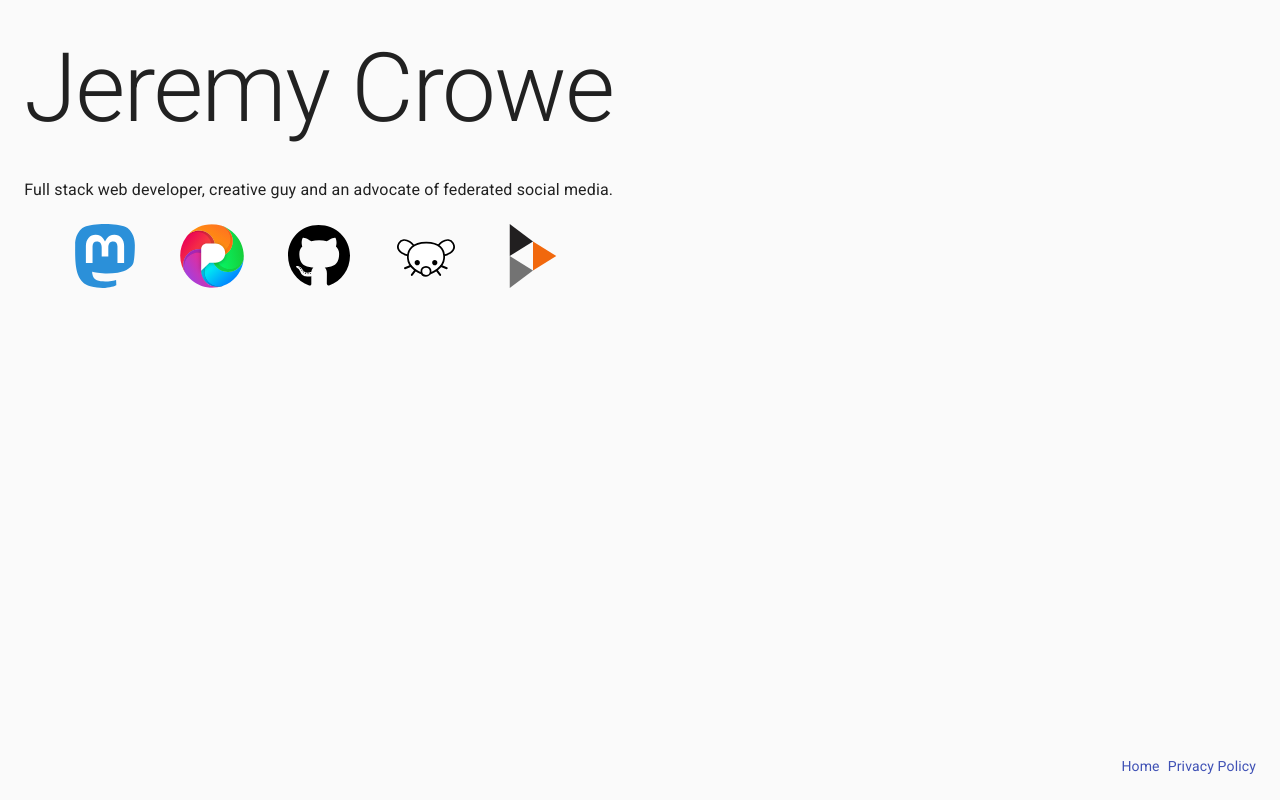
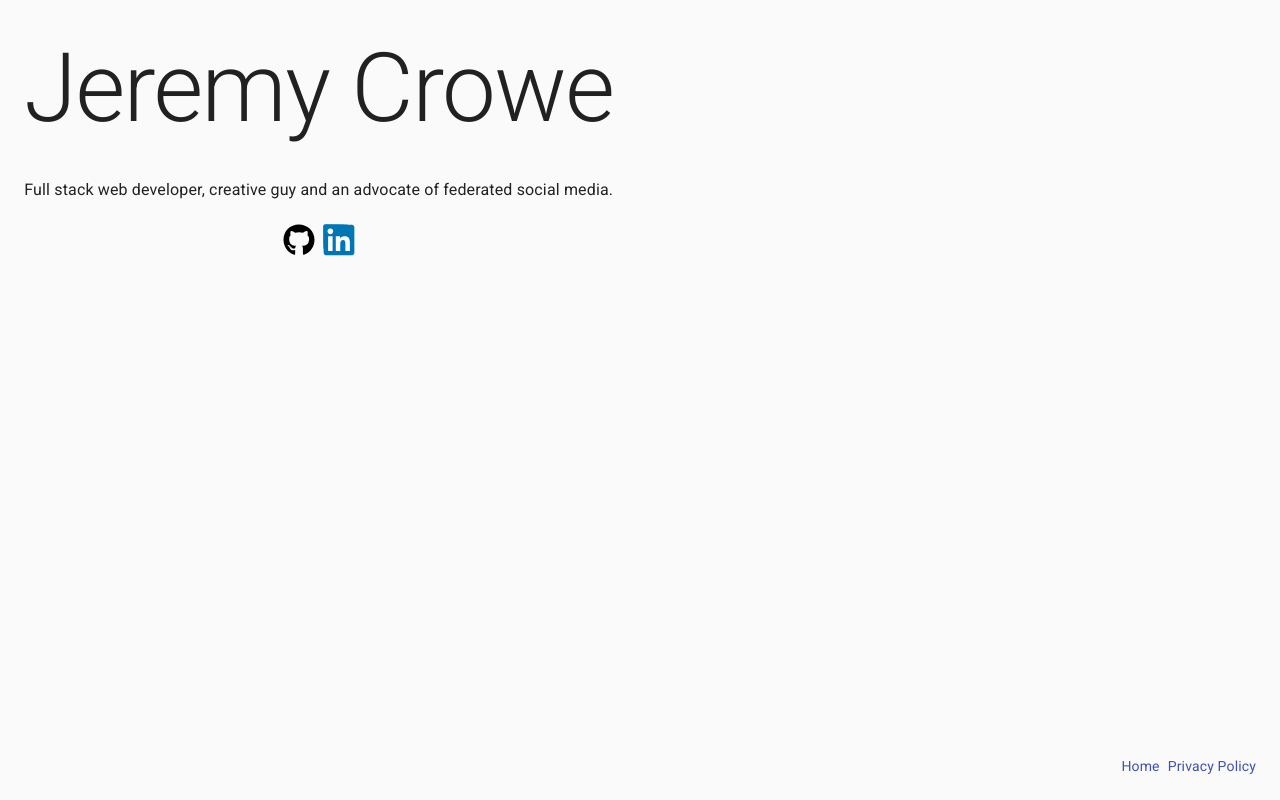
Before and after one commit to JaCrowe/jeremycrowe, a Next.js app: page / in a window 1280 px wide. Built offline with nearby package versions, Linux system fonts and the light colour scheme.

Commit message:
Remove social links for work links

```diff
--- a/components/SocialLinks.tsx
+++ b/components/SocialLinks.tsx
@@ -4,21 +4,11 @@ export default function SocialLinks() {
   const classes = useStyles()
   return (
     <div className={classes.container}>
-      <a rel="me" href="https://mastodon.online/@JaCrowe">
-        <img src="/images/mastodon.svg" className={classes.socialIcon} />
-      </a>
-      <a href="https://pixelfed.social/JaCrowe">
-        <img src="/images/pixelfed-icon-color.svg" className={classes.socialIcon} />
-      </a>
-      <a href="https://github.com/JaCrowe">
-        <img src="/images/github.svg" className={classes.socialIcon} />
-      </a>
-      <a href="https://dev.lemmy.ml/u/JaCrowe">
-        <img src="/images/lemmy.svg" className={classes.socialIcon} />
-      </a>
-      <a href="https://greatview.video/video-channels/avacadohand">
-        <img src="/images/peertube.svg" className={classes.socialIcon} />
-      </a>
+      {socialLinks.map(({ link, src, alt }) => (
+        <a rel="me" href={link}>
+          <img src={src} alt={alt} className={classes.socialIcon} />
+        </a>
+      ))}
     </div>
   )
 }
@@ -26,30 +16,36 @@ export default function SocialLinks() {
 type SocialLink = {
   link: string
   src: string
+  alt: string
 }
 
 const socialLinks: SocialLink[] = [
-  {
-    link: 'https://mastodon.online/@JaCrowe',
-    src: '/images/mastodon.svgv',
-  },
-  {
-    link: 'https://pixelfed.social/JaCrowe',
-    src: '/images/pixelfed-icon-color.svg',
-  },
-
+  // {
+  //   link: 'https://mastodon.online/@JaCrowe',
+  //   src: '/images/mastodon.svg',
+  // },
+  // {
+  //   link: 'https://pixelfed.social/JaCrowe',
+  //   src: '/images/pixelfed-icon-color.svg',
+  // },
   {
     link: 'https://github.com/JaCrowe',
     src: '/images/github.svg',
+    alt: "Jeremy Crowe's github account",
   },
   {
-    link: 'https://dev.lemmy.ml/u/JaCrowe',
-    src: '/images/lemmy.svg',
+    link: 'https://www.linkedin.com/in/jeremyacrowe/',
+    src: '/images/linkedin.svg',
+    alt: "Jeremy Crowe's LinkedIn profile",
   },
-  {
-    link: 'https://greatview.video/video-channels/avacadohand',
-    src: '/images/peertube.svg',
-  },
+  // {
+  //   link: 'https://dev.lemmy.ml/u/JaCrowe',
+  //   src: '/images/lemmy.svg',
+  // },
+  // {
+  //   link: 'https://greatview.video/video-channels/avacadohand',
+  //   src: '/images/peertube.svg',
+  // },
 ]
 
 const useStyles = makeStyles({
@@ -59,11 +55,11 @@ const useStyles = makeStyles({
     width: '100%',
     maxWidth: '500px',
     margin: 'auto',
-    justifyContent: 'space-between',
+    justifyContent: 'center',
   },
   socialIcon: {
-    width: '64px',
-    height: '64px',
+    width: '32px',
+    height: '32px',
     margin: '4px',
   },
 })
```
Also changed, not shown: public/images/linkedin.svg (added).
